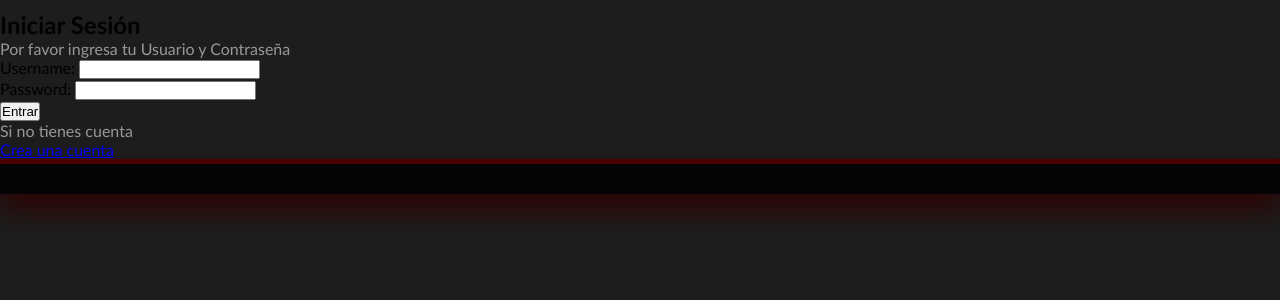
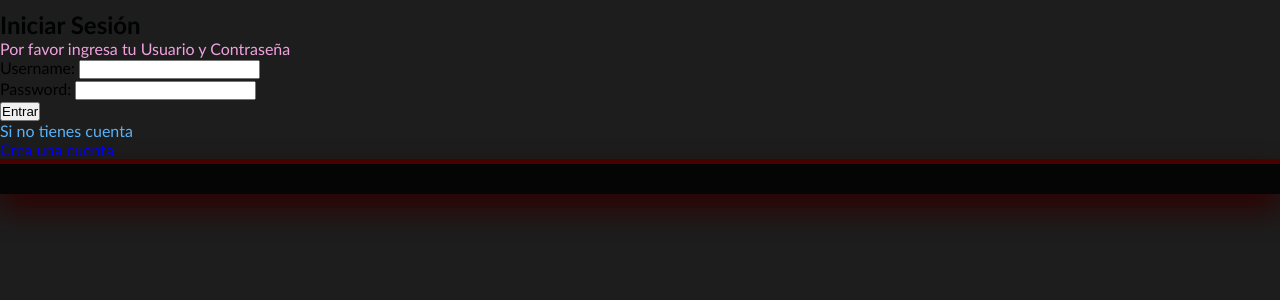
Before and after one commit to synti-B/Informatorio, a Django app: page /login/ in a window 1280 px wide. Shown: the top 300 px of the page. Run offline with Django 3.2, Linux system fonts and the light colour scheme.

Commit message:
actualizacion de login

```diff
--- a/ProyectoInformatorio/app/templates/app/login.html
+++ b/ProyectoInformatorio/app/templates/app/login.html
@@ -13,12 +13,12 @@ login
                 <form class="box" method="POST" style="color: rgb(0, 0, 0);">
 
                     <h2 style="color:rgb(1, 2, 2)">Iniciar Sesión</h2>
-                    <p style=" color:rgb(149, 153, 156)" > Por favor ingresa tu Usuario y Contraseña</p>
+                    <p style=" color:rgb(240, 162, 223)" > Por favor ingresa tu Usuario y Contraseña</p>
                          {% csrf_token %}
                          {{form.as_p}}
 
                      <input type="submit" name="ingresar" value="Entrar" class="btn btn-success mb-3" /> <br>
-                     <p style=" color:rgb(149, 153, 156)" class='mt-3' > Si no tienes cuenta </p>
+                     <p style=" color:rgb(88, 178, 247)" class='mt-3' > Si no tienes cuenta </p>
                      <a href="#" class="btn  btn-secondary" ></i>Crea una cuenta</a>
 
                 </form>
```
